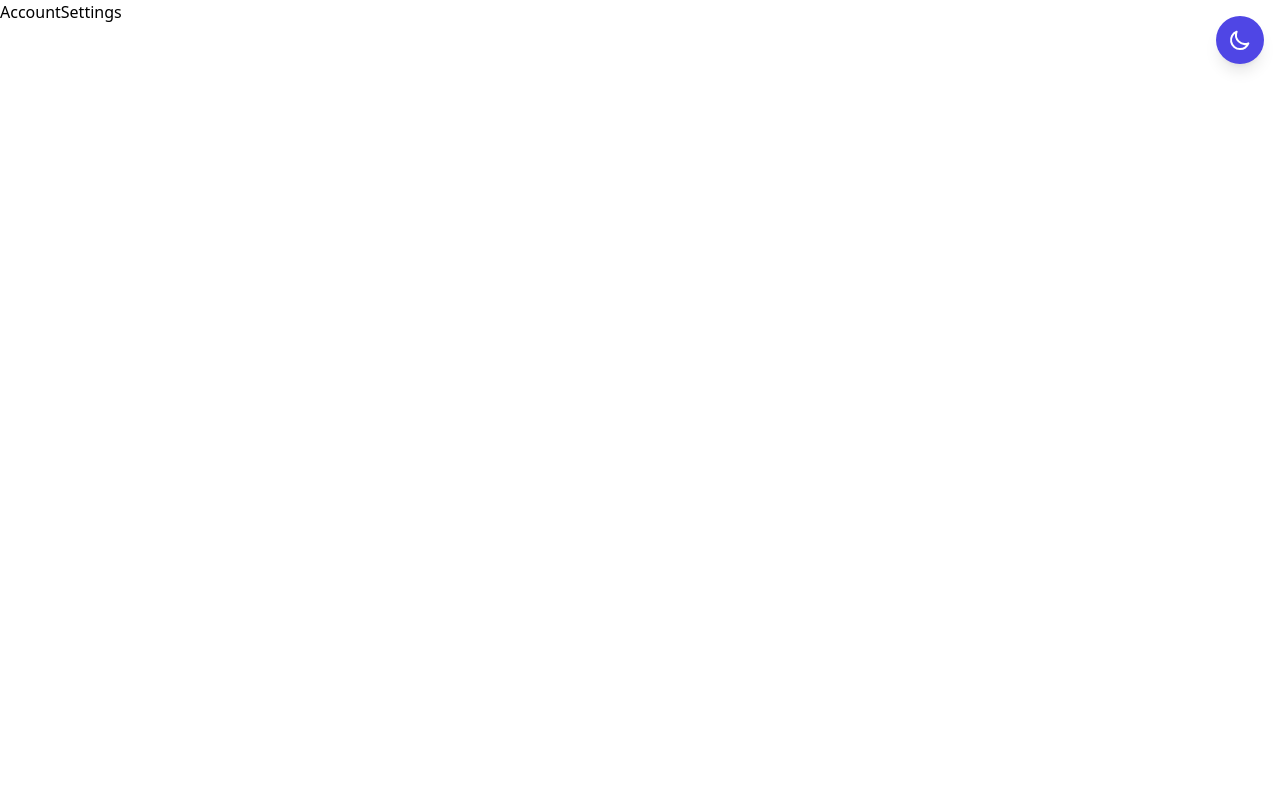
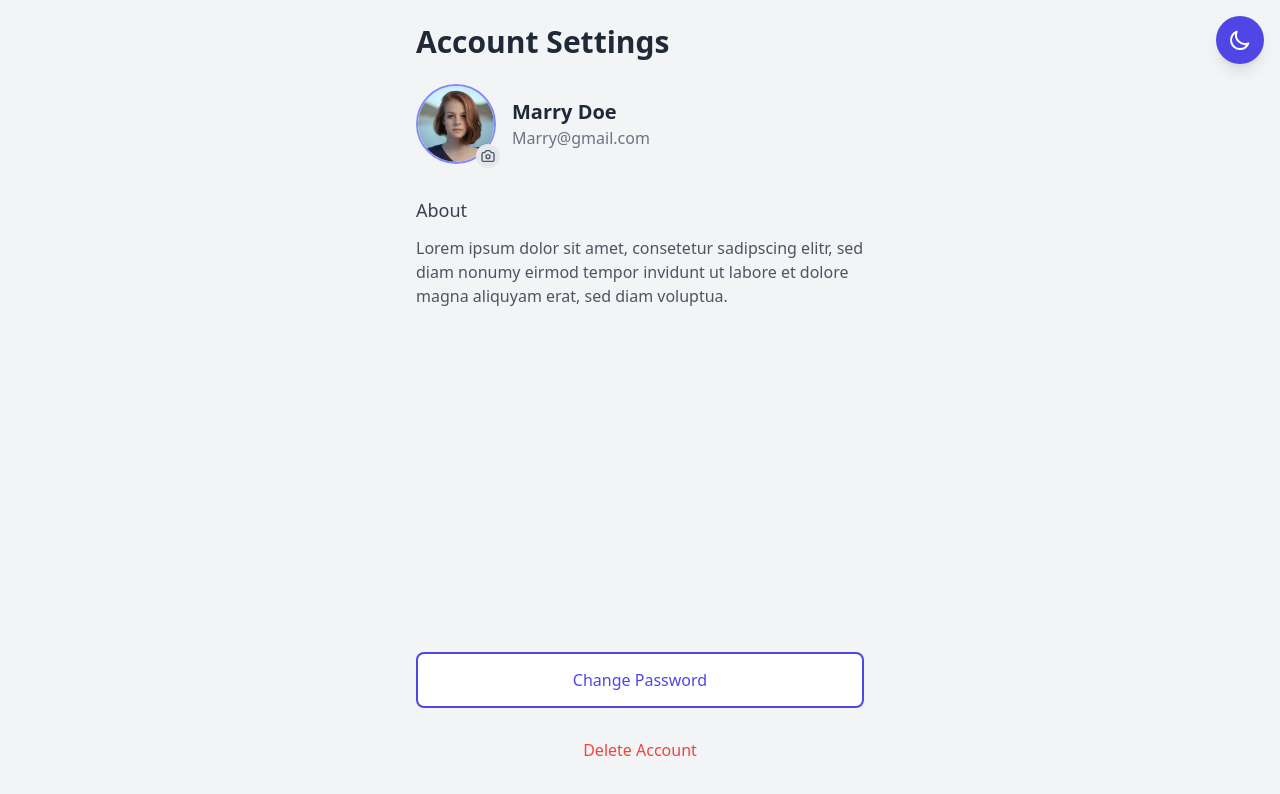
Before and after one commit to ayushd701/Popx, a React (Vite) app in the folder popx/: page /settings in a window 1280 px wide. Shown: the top 794 px of the page. Built offline with nearby package versions, Linux system fonts and the light colour scheme.

Commit message:
Settings page added.

```diff
--- a/popx/src/pages/AccountSettings.jsx
+++ b/popx/src/pages/AccountSettings.jsx
@@ -1,11 +1,97 @@
-import React from 'react'
+import { useTheme } from "../context/ThemeContext";
+import Button from "../components/Button";
 
-function AccountSettings() {
+const AccountSettings = () => {
+  const { theme } = useTheme();
+
   return (
-    <div>
-      AccountSettings
+    <div className={`min-h-screen p-4 sm:p-6 transition-colors duration-300 ${
+      theme === "dark" ? "bg-gray-900" : "bg-gray-100"
+    }`}>
+      <div className="max-w-md mx-auto flex flex-col min-h-[calc(100vh-2rem)] sm:min-h-[calc(100vh-3rem)]">
+        <div className="mb-8">
+          <h2 className={`text-2xl sm:text-3xl font-bold mb-6 transition-colors duration-300 ${
+            theme === "dark" ? "text-white" : "text-gray-800"
+          }`}>
+            Account Settings
+          </h2>
+
+          <div className="flex flex-col sm:flex-row sm:items-center gap-4 mb-8">
+            <div className="relative self-center sm:self-auto">
+              <img
+                src="/random_img.jpg"
+                alt="profile"
+                className="w-16 h-16 sm:w-20 sm:h-20 rounded-full object-cover border-2 border-indigo-400"
+              />
+              <div className={`absolute -bottom-1 -right-1 w-6 h-6 rounded-full flex items-center justify-center ${
+                theme === "dark" ? "bg-gray-700" : "bg-gray-200"
+              }`}>
+                <svg
+                  xmlns="http://www.w3.org/2000/svg"
+                  className={`h-4 w-4 ${
+                    theme === "dark" ? "text-gray-300" : "text-gray-600"
+                  }`}
+                  fill="none"
+                  viewBox="0 0 24 24"
+                  stroke="currentColor"
+                >
+                  <path
+                    strokeLinecap="round"
+                    strokeLinejoin="round"
+                    strokeWidth={2}
+                    d="M3 9a2 2 0 012-2h.93a2 2 0 001.664-.89l.812-1.22A2 2 0 0110.07 4h3.86a2 2 0 011.664.89l.812 1.22A2 2 0 0018.07 7H19a2 2 0 012 2v9a2 2 0 01-2 2H5a2 2 0 01-2-2V9z"
+                  />
+                  <path
+                    strokeLinecap="round"
+                    strokeLinejoin="round"
+                    strokeWidth={2}
+                    d="M15 13a3 3 0 11-6 0 3 3 0 016 0z"
+                  />
+                </svg>
+              </div>
+            </div>
+            <div className="text-center sm:text-left">
+              <h3 className={`font-bold text-lg sm:text-xl transition-colors duration-300 ${
+                theme === "dark" ? "text-white" : "text-gray-800"
+              }`}>
+                Marry Doe
+              </h3>
+              <p className={`transition-colors duration-300 ${
+                theme === "dark" ? "text-gray-400" : "text-gray-500"
+              }`}>
+                Marry@gmail.com
+              </p>
+            </div>
+          </div>
+
+          <div className="mb-8">
+            <h4 className={`text-base sm:text-lg font-medium mb-3 transition-colors duration-300 ${
+              theme === "dark" ? "text-gray-300" : "text-gray-700"
+            }`}>
+              About
+            </h4>
+            <p className={`text-gray-600 dark:text-gray-400 transition-colors duration-300 text-sm sm:text-base`}>
+              Lorem ipsum dolor sit amet, consetetur sadipscing elitr, sed diam
+              nonumy eirmod tempor invidunt ut labore et dolore magna aliquyam
+              erat, sed diam voluptua.
+            </p>
+          </div>
+        </div>
+
+        <div className="mt-auto space-y-4 pt-8">
+          <Button variant="secondary" className="w-full py-3 sm:py-3.5">
+            Change Password
+          </Button>
+          <Button
+            variant="ghost"
+            className="w-full py-3 sm:py-3.5 text-red-500 hover:bg-red-50 dark:hover:bg-red-900/20"
+          >
+            Delete Account
+          </Button>
+        </div>
+      </div>
     </div>
-  )
-}
+  );
+};
 
-export default AccountSettings
+export default AccountSettings;
```
Also changed, not shown: popx/public/random_img.jpg (added).
